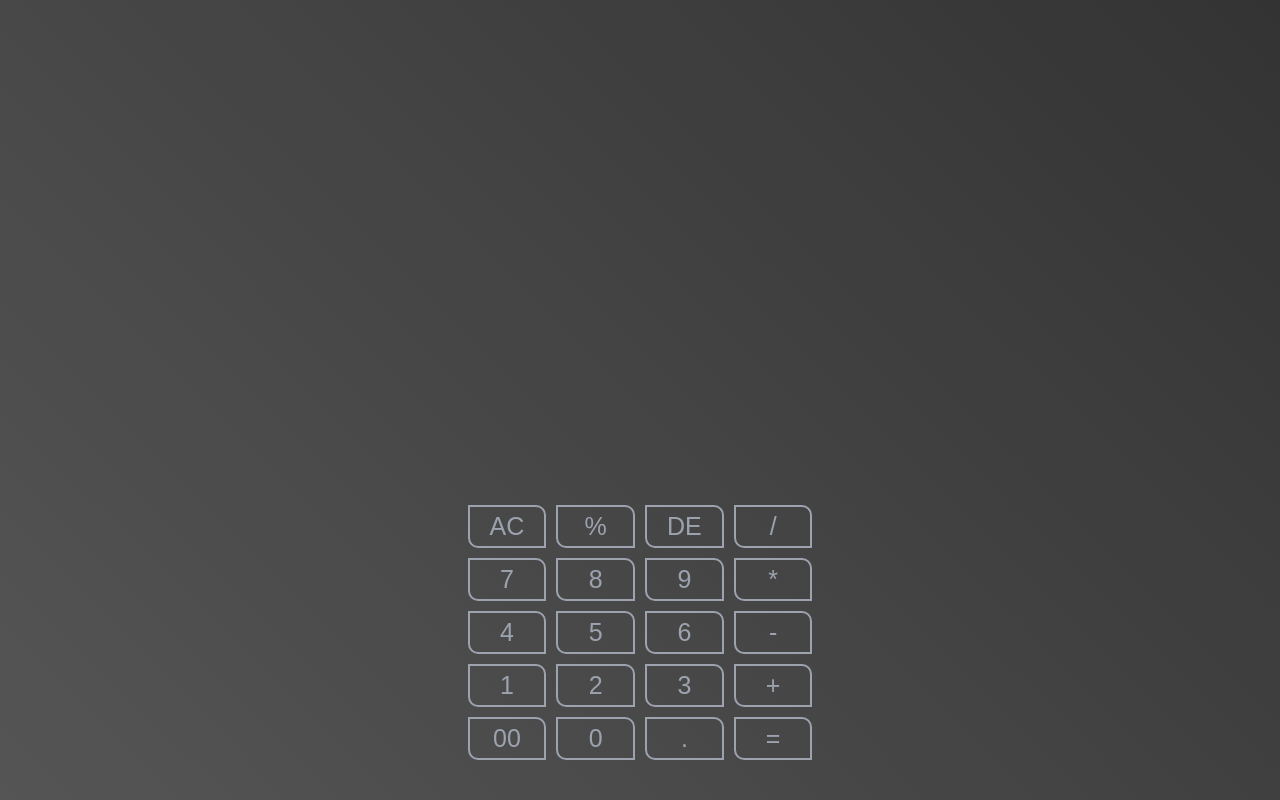
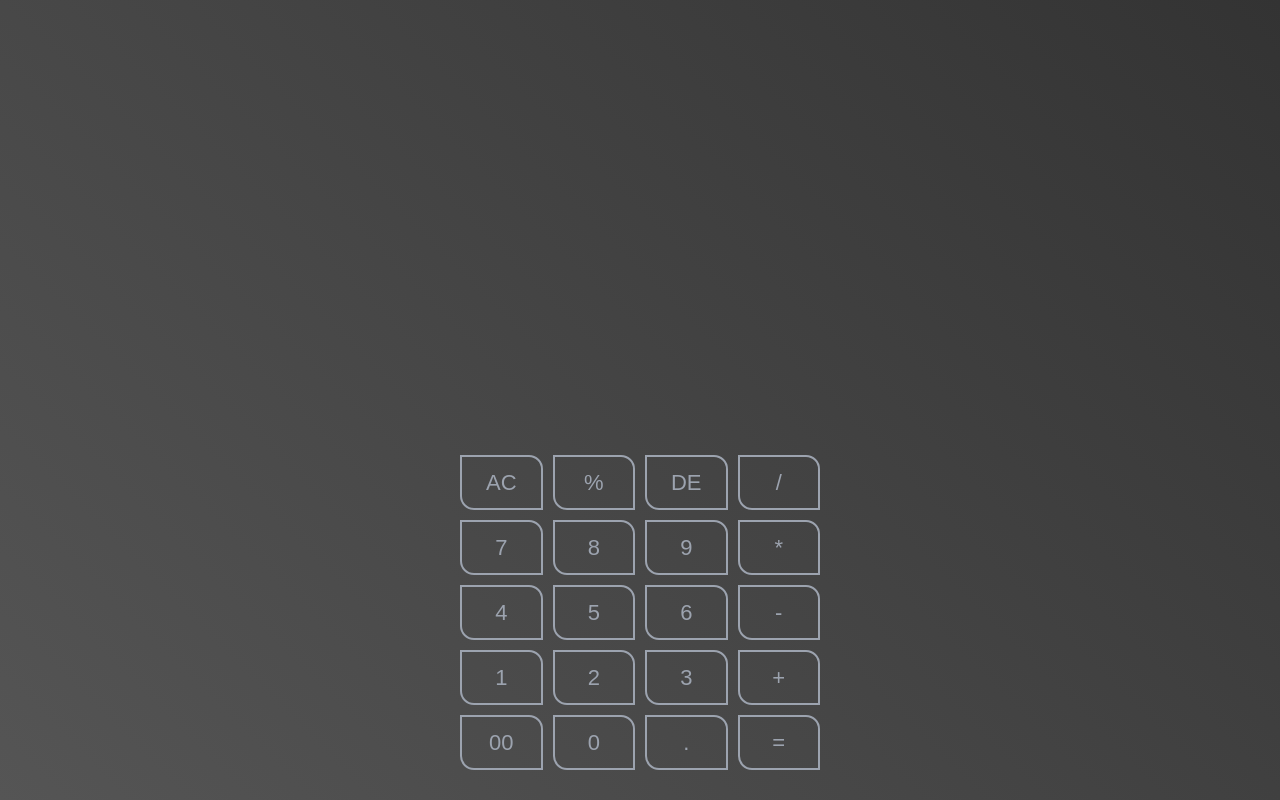
Before and after one commit to code-with-jimmy/Calculator-, a plain HTML site: page index.html in a window 1280 px wide. Drawn offline with Linux system fonts and the light colour scheme.

Commit message:
Update style.css

```diff
--- a/style.css
+++ b/style.css
@@ -1,62 +1,74 @@
-*{
+* {
   margin: 0;
   padding: 0;
   box-sizing: border-box;
 }
 
-.container{
+/* 1. Body पर ओवरफ़्लो रोकें */
+html, body {
+  width: 100%;
+  height: 100%;
+  overflow-x: hidden;
+}
+
+.container {
   width: 100%;
   height: 100vh;
   display: flex;
   justify-content: center;
-  align-items: end;
+  align-items: flex-end; /* 'end' की जगह 'flex-end' यूज़ करें */
   background: linear-gradient(45deg, #555, #333);
+  padding: 10px; /* किनारे से चिपकेगा नहीं */
 }
 
-.box{
+.box {
+  width: 100%;
+  max-width: 360px; /* बॉक्स को स्क्रीन के हिसाब से फिक्स रखेगा */
   display: flex;
   flex-direction: column;
-  justify-content:center;
-  align-items:center;
-  font-size: 50px;
-  gap: 40px;
+  justify-content: center;
+  align-items: center;
+  gap: 20px;
 }
 
-.inputbox{
+.inputbox {
   width: 100%;
 }
 
-#taskInput{
+#taskInput {
   width: 100%;
-  height: 30px;
-  font-size: 20px;
+  height: 50px; /* थोड़ा बड़ा डिस्प्ले */
+  font-size: 30px;
   border: 0;
   outline: 0;
   background: transparent;
   color: #fff;
-  padding: 0px 4px;
+  padding: 0px 10px;
   text-align: right;
-
 }
 
-.btns{
+.btns {
+  width: 100%;
   display: grid;
   grid-template-columns: repeat(4, 1fr);
-gap: 10px;
-margin-bottom: 40px;
+  gap: 10px;
+  margin-bottom: 20px;
 }
 
-.btn, .btn-AC, .btn-DE, .btn-equ{
-  font-size: 25px;
-  padding: 5px 20px;
-  border-radius: 0px 10px;
+/* 2. बटन की Padding ठीक की गई है ताकि 4 ग्रिड में सही फिट हों */
+.btn, .btn-AC, .btn-DE, .btn-equ {
+  width: 100%;
+  height: 55px; /* निश्चित हाइट */
+  font-size: 22px;
+  padding:0; /* फिक्स्ड पैडिंग हटा दी */
+  border-radius: 0px 14px;
   border: 2px solid #9ca3af;
   background: transparent;
   color: #9ca3af;
   transition: all 0.2s ease;
 }
 
-.btn:active, .btn-AC:active, .btn-DE:active, .btn-equ:active{
+.btn:active, .btn-AC:active, .btn-DE:active, .btn-equ:active {
   background: linear-gradient(45deg, #73ABCD, #696D6F);
   color: #444;
   transform: scale(0.94);
```
